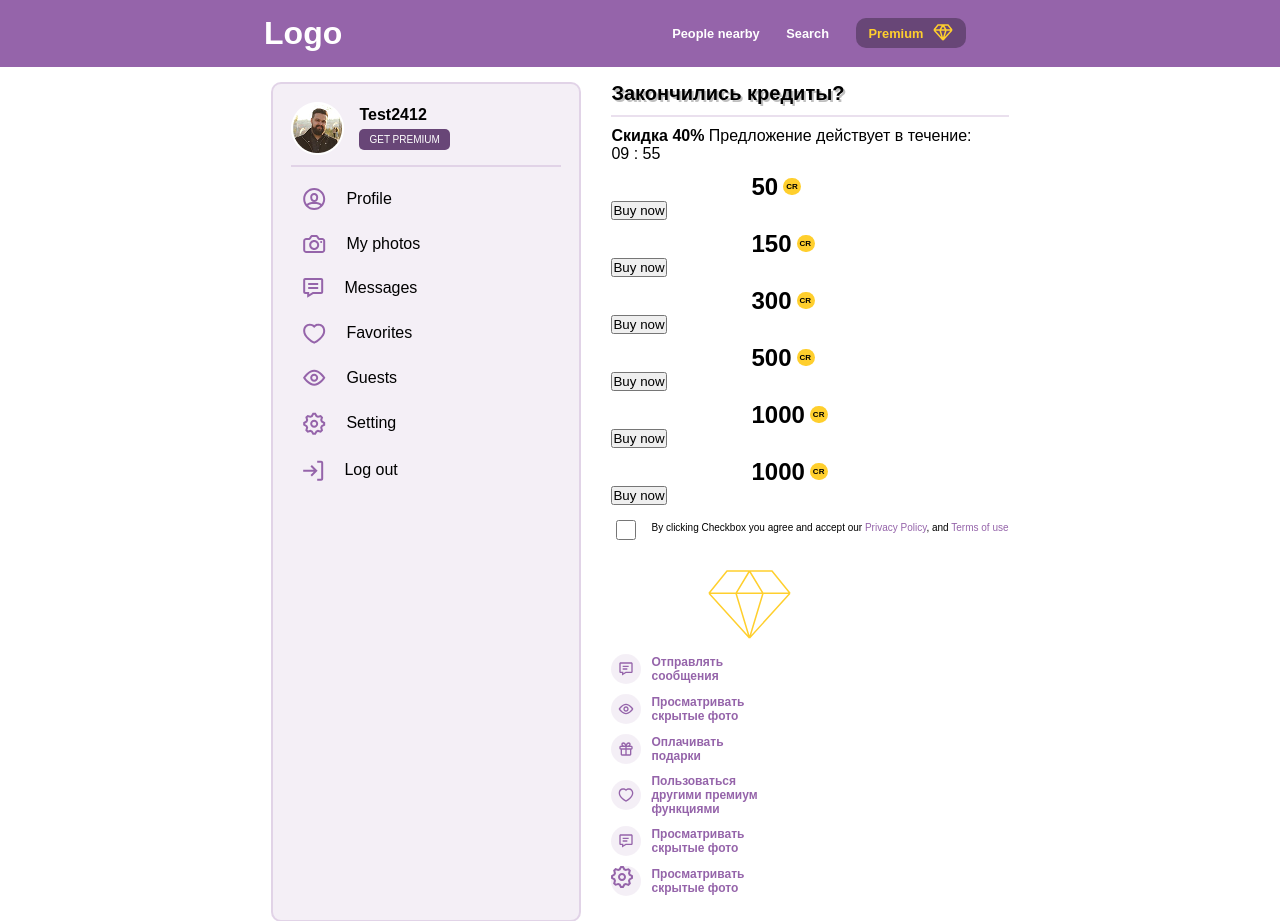
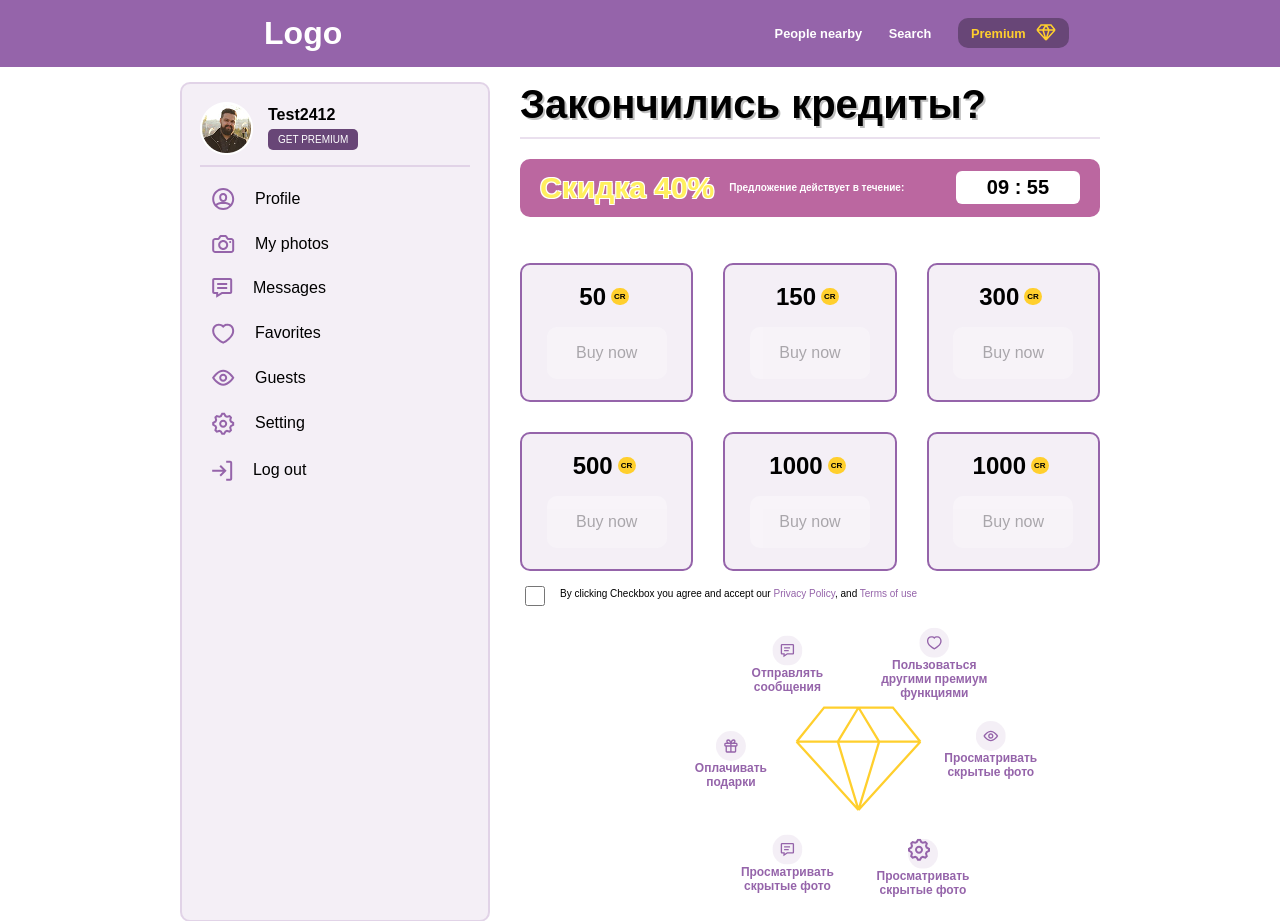
Before and after one commit to ElvinCool/Purchase-task, a plain HTML site: page index.html in a window 1280 px wide. Shown: the top 921 px of the page. Drawn offline with Linux system fonts and the light colour scheme.

Commit message:
Add files via upload

```diff
--- a/styles/style.css
+++ b/styles/style.css
@@ -103,7 +103,7 @@ header nav {
 }
 
 .main-text {
-  font-size: 20px;
+  font-size: 40px;
 }
 
 .container {
@@ -259,6 +259,15 @@ input[type="checkbox"] {
 .user {
   display: none;
 }
+
+.advertise {
+  display: none;
+}
+
+.visual-hidden{
+  display: none;
+}
+
 @media (min-width: 375px) {
   .page {
     padding: 15px 45px;
@@ -290,6 +299,18 @@ input[type="checkbox"] {
   }
 }
 
+.discount-banner {
+  display: none;
+}
+
+.cards{
+  display: none;
+}
+
+.main-text {
+  font-size: 20px;
+}
+
 @media (width >=768px) {
   .heading-line {
     width: 100%;
@@ -301,6 +322,11 @@ input[type="checkbox"] {
     column-gap: 30px;
     justify-self: center;
   }
+
+  .main {
+    width: 45.31vw;
+  }
+
   .header svg {
     padding-top: 0px;
   }
@@ -359,7 +385,7 @@ input[type="checkbox"] {
     height: 5.21vw;
     background: #9564aa;
     width: 100%;
-    column-gap: 25.78vw;
+    column-gap: 33.78vw;
     align-items: center;
     color: #ffffff;
   }
@@ -395,7 +421,17 @@ input[type="checkbox"] {
   }
   .main-text {
     text-shadow: 2px 2px #00000040;
+    font-size: 30px;
   }
+.advertise {
+  display: block;
+  background: #C15CA1;
+  width: 100%;
+  border-radius: 10px;
+  height: 82px;
+}
+
+
   .mobile-header {
     display: none;
   }
@@ -412,7 +448,269 @@ input[type="checkbox"] {
     display: none;
   }
 
+  .cards {
+    display: flex;
+    flex-wrap: wrap;
+    gap: 30px;
+    padding-top: 26px;
+  }
+
+  .card-item {
+    flex: 1 1 calc(33% - 10.66px);
+    width: 150px;
+    height: 123px;
+    border-radius: 10px;
+    background: #9564aa1a;
+    border: 2px solid #9564aa;
+    color: black;
+    display: flex;
+    flex-wrap: wrap;
+    justify-content: center;
+    align-items: center;
+    column-gap: 10px;
+    padding-bottom: 12px;
+  }
+  .card-button {
+    background: white;
+    border: none;
+    border-radius: 10px;
+    width:120px;
+    padding: 17px 28px;
+    font-size: 16px;
+    opacity: 30%;
+    font-weight: 500;
+    font-family: 'Ubuntu', sans-serif;
+  }
+  .card-item.hovered {
+    background: #9564AA;
+    color: white;
+  }
+
+  .card-item.hovered .card-button {
+    background: #ffcf2d;
+    color: #000;
+    opacity: 1;
+    cursor: pointer;
+  }
+
+  .special-offer {
+    position: relative;
+  }
+
+  .special-offer::before {
+    content: "";
+    position: absolute;
+    opacity: 0;
+  }
+
+  .special-offer.hovered::before {
+    content: "One time offer!";
+    top: -10px;
+    left: 20px;
+    background-color: #ffcf2d;
+    font-size: 14px;
+    color: #000;
+    font-weight: bold;
+    padding: 4px 6px;
+    border-radius: 4px;
+    white-space: nowrap;
+    z-index: 1;
+    font-family: 'Ubuntu', sans-serif;
+    opacity: 1;
+  }
+
+  .card-text {
+    margin-left: 0px;
+    font-weight: 700;
+    font-size: 24px;
+    display: flex;
+    flex-direction: row;
+    align-items: center;
+    justify-content: center;
+    column-gap: 5px;
+  }
+  .main-list {
+    margin-top: 7.81vw;
+  }
+
+  .main-theme-list-item {
+    flex-direction: column;
+    text-align: center;
+  }
+  .visual-hidden {
+    display: block;
+  }
+  .top-center {
+    transform: translate(-20%, -300%);
+  }
+
+  .top-right {
+    transform: translate(30%, -270%);
+  }
+
+  .right {
+    transform: translate(-35%, -400%);
+  }
+
+  .bottom-right {
+    transform: translate(15%, -520%);
+  }
+
+  .bottom-left{
+    transform: translate(-30%, -480%);
+  }
+
+  .bottom-right-right {
+    transform: translate(10%, -590%);
+  }
   .swiper {
     display: none;
   }
+  .main-list-img{
+    width:109px;
+    height: 87px;
+  }
+
+  .discount-banner {
+    display: block;
+    background-color: #bb67a0;
+    color: #fff;
+    padding: 12px 20px;
+    border-radius: 10px;
+    display: flex;
+    align-items: center;
+    justify-content: space-between;
+    font-family: sans-serif;
+    margin: 20px auto;
+  }
+
+  .discount-text {
+    font-size: 20px;
+    color: #FFEF5E;
+    font-weight: bold;
+    margin-right: 15px;
+    white-space: nowrap;
+    text-shadow:
+  -1px -1px 0 #fff,
+   1px -1px 0 #fff,
+  -1px  1px 0 #fff,
+   1px  1px 0 #fff;
+  }
+
+  .offer-text {
+    font-size: 10px;
+    margin-right: auto;
+    white-space: wrap;
+    font-weight: 700;
+  }
+
+  .timer {
+    background: white;
+    color: black;
+    font-size: 20px;
+    font-weight: bold;
+    padding: 5px 12px;
+    border-radius: 6px;
+    min-width: 100px;
+    text-align: center;
+  }
 }
+
+@media (width >= 1024px){
+  .card-item {
+    flex: 1 1 calc(25% - 12px);
+  }
+  .special-offer.hovered::before {
+    left:7px;
+  }
+  .main-list {
+    justify-self: center;
+    align-items: center;
+  }
+  .main-text {
+    font-size: 40px;
+  }
+  .main-list-img{
+    width:129px;
+    height: 107px;
+  }
+  .top-center {
+    transform: translate(-10%, -330%);
+  }
+  .top-right {
+    transform: translate(80%, -300%);
+  }
+
+  .right {
+    transform: translate(-35%, -400%);
+  }
+
+  .bottom-right {
+    transform: translate(55%, -560%);
+  }
+
+  .bottom-left{
+    transform: translate(-10%, -480%);
+  }
+
+  .bottom-right-right {
+    transform: translate(50%, -590%);
+  }
+  .discount-text {
+    font-size: 30px;
+  }
+  .offer-text {
+    font-size: 10px;
+}
+
+@media (width >= 1440px){
+  .card-item {
+    flex: 1 1 calc(22% - 52px);
+  }
+  .special-offer.hovered::before {
+    left:10px;
+  }
+
+  .main-list-img{
+    width:129px;
+    height: 107px;
+  }
+  .top-center {
+    transform: translate(-10%, -360%);
+  }
+  .top-right {
+    transform: translate(80%, -300%);
+  }
+
+  .right {
+    transform: translate(-35%, -400%);
+  }
+
+  .bottom-right {
+    transform: translate(55%, -580%);
+  }
+
+  .bottom-left{
+    transform: translate(-10%, -480%);
+  }
+
+  .bottom-right-right {
+    transform: translate(50%, -590%);
+  }
+  .discount-text {
+    font-size: 40px;
+  }
+  .offer-text {
+    font-size: 16px;
+}
+
+@media (width >= 1920px){
+  .special-offer.hovered::before {
+    left:18px;
+  }
+
+  .main-list-img{
+    width:129px;
+    height: 107px;
+  }
+}
```
